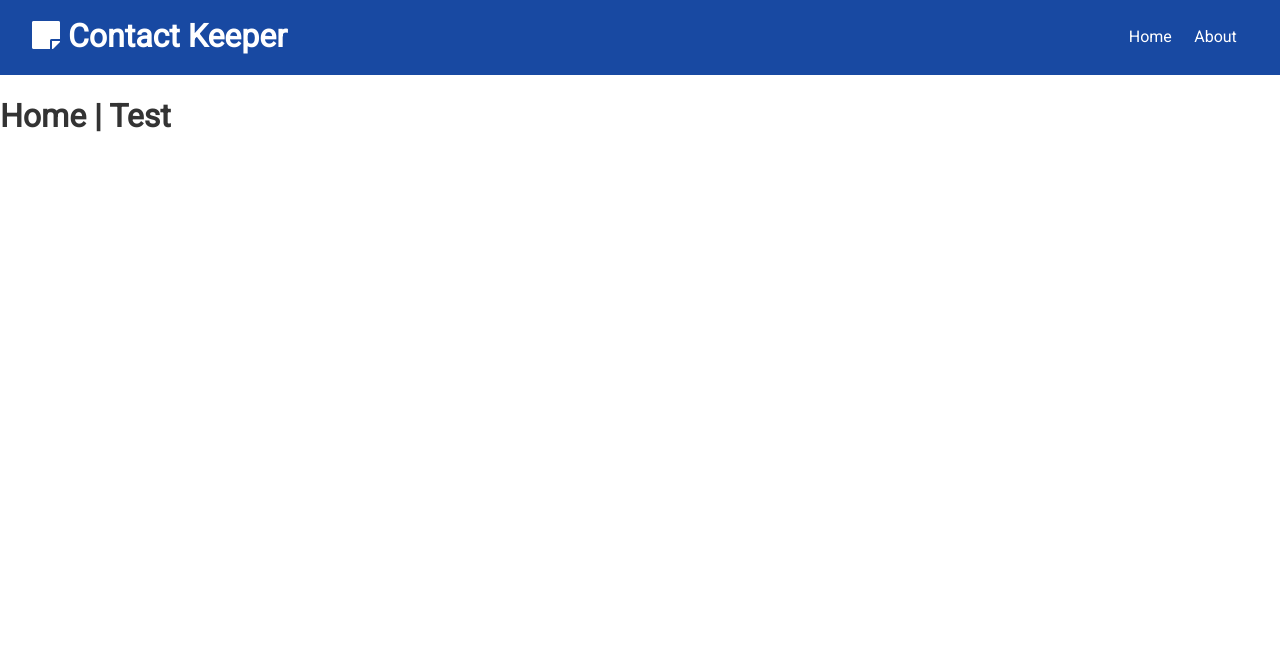
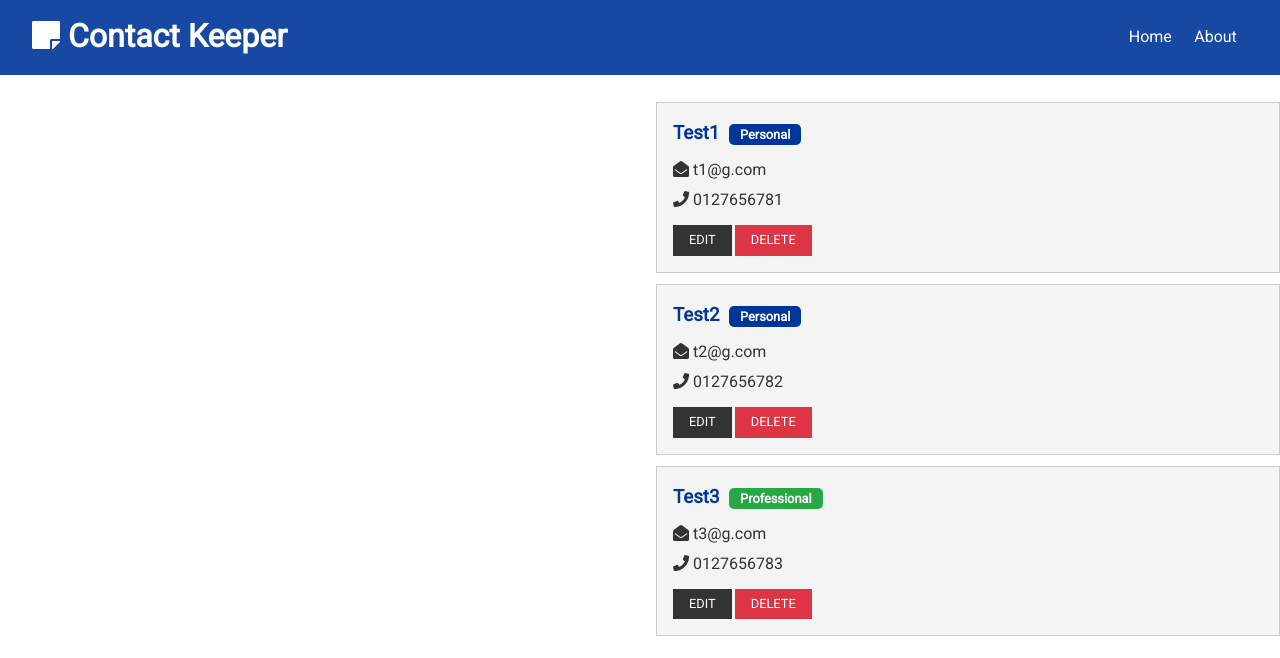
Before and after one commit to AF3204/contactKeeperAfd, a React (Create React App) app in the folder client/: page / in a window 1280 px wide. Shown: the top 658 px of the page. Built offline with nearby package versions, Linux system fonts and the light colour scheme.

Commit message:
ADDED: Contact and ContactItem

```diff
--- a/client/src/App.js
+++ b/client/src/App.js
@@ -5,8 +5,12 @@
 import Home from './components/pages/Home'
 import About from './components/pages/About'
 
+// Contact
+import ContactState from './context/contact/ContactState';
+
 const App=()=>{
   return (
+    <ContactState>
       <Router>
         <Fragment>
           <Navbar/>
@@ -17,7 +21,7 @@
         </Switch>
 
       </Router>
-
+    </ContactState>
   );
 }
 
--- /dev/null
+++ b/client/src/components/contacts/ContactItem.js
@@ -0,0 +1,31 @@
+import React from 'react'
+import PropTypes from 'prop-types'
+
+const ContactItem = ({contact}) => {
+    const {id, name, email, phone, type} = contact
+    return (
+        <div className='card bg-light'>
+            <h3 className='text-primary text-left'>
+                {name} <span className={'badge ' +(
+                    type === 'Professional' ? 'badge-success' : 'badge-primary'
+                )}>{type.charAt(0).toUpperCase()+type.slice(1)}</span>
+            </h3>
+            <ul className='list'>
+                {email && (<li ><i className='fas fa-envelope-open'/> {email}</li>)}
+                {phone && (<li><i className='fas fa-phone'/> {phone}</li>)}
+            </ul>
+
+            <p>
+                <button className='btn btn-dark btn-sm'>EDIT</button>
+                <button className='btn btn-danger btn-sm'>DELETE</button>
+            </p>
+
+        </div>
+    )
+}
+
+ContactItem.propTypes={
+    contact:PropTypes.object.isRequired,
+}
+
+export default ContactItem
--- /dev/null
+++ b/client/src/components/contacts/Contacts.js
@@ -0,0 +1,26 @@
+import React, {Fragment, useContext} from 'react'
+import ContactContext from '../../context/contact/contactContext';
+
+import ContactItem from "../contacts/ContactItem.js"
+
+
+const Contacts = () => {
+    // 20210804 - Using the values from the Context
+    const contactContext = useContext(ContactContext)
+
+    // 20210804 - Destructuring
+    const { contacts } = contactContext
+
+
+    return (
+        <Fragment>
+            <div>
+                {contacts.map(contact=>(
+                    <ContactItem key={contact.id} contact={contact}/>
+                ))}
+            </div>
+        </Fragment>
+    )
+}
+
+export default Contacts
--- a/client/src/components/pages/Home.js
+++ b/client/src/components/pages/Home.js
@@ -1,8 +1,19 @@
 import React from "react"
+import Contacts from '../contacts/Contacts.js'
+
 const Home =()=>{
     return(
-        <div>
-            <h1>Home | Test</h1>
+        // <div className='p'>
+        //     <h1>Home | Test</h1>
+        // </div>
+        <div className='grid-2'>
+            <div>
+                {/* Contact Form */}
+            </div>
+            <div>
+                {/* Contact List */}
+                <Contacts/>
+            </div>
         </div>
     )
 }
--- /dev/null
+++ b/client/src/context/contact/ContactState.js
@@ -0,0 +1,79 @@
+import React, {useReducer} from 'react'
+import uuid from 'uuid'
+import ContactContext from './contactContext'
+import contactReducer from './contactReducer'
+import {
+    ADD_CONTACT,
+    DELETE_CONTACT,
+    SET_CURRENT,
+    CLEAR_CURRENT,
+    UPDATE_CONTACT,
+    FILTER_CONTACTS,
+    CLEAR_FILTER
+} from '../types.js'
+
+const ContactState = (props) =>{
+
+    const initialState = {
+        contacts:[
+            {
+                id:1,
+                name:'Test1',
+                email:'t1@g.com',
+                phone:'0127656781',
+                type:'Personal',
+            },
+            {
+                id:2,
+                name:'Test2',
+                email:'t2@g.com',
+                phone:'0127656782',
+                type:'Personal',
+            },
+            {
+                id:3,
+                name:'Test3',
+                email:'t3@g.com',
+                phone:'0127656783',
+                type:'Professional',
+            }
+        ]
+    }
+
+    const [state, dispatch] = useReducer(contactReducer, initialState)
+
+    // Add Contact
+
+    // Delete Contact
+
+    // Set Contact
+
+    // Clear current contact
+
+    // Update Contact
+
+    // Filter Contacts
+
+    // Clear Contacts
+
+    return (
+        <ContactContext.Provider
+          value={{
+            contacts: state.contacts
+          }}
+        >
+          {props.children}
+        </ContactContext.Provider>
+      );
+
+    // If the above does not work, then use the one below
+    // return {<ContactContext.Provider
+    //             value={{
+    //                 contacts: state.contacts
+    //             }}>
+    //             {props.children}
+    //         </ContactContext.Provider>}
+
+}
+
+export default ContactState
--- /dev/null
+++ b/client/src/context/contact/contactContext.js
@@ -0,0 +1,5 @@
+import { createContext } from "react";
+
+const contactContext = createContext()
+
+export default contactContext
--- /dev/null
+++ b/client/src/context/types.js
@@ -0,0 +1,9 @@
+export const ADD_CONTACT = 'ADD_CONTACT'
+export const DELETE_CONTACT = 'DELETE_CONTACT'
+export const SET_CURRENT = 'SET_CURRENT'
+export const CLEAR_CURRENT = 'CLEAR_CURRENT'
+export const UPDATE_CONTACT = 'UPDATE_CONTACT'
+export const FILTER_CONTACTS = 'FILTER_CONTACTS'
+export const CLEAR_FILTER = 'CLEAR_FILTER'
+export const SET_ALERT = 'SET_ALERT'
+export const REMOVE_ALERT = 'REMOVE_ALERT'
```
Also changed, not shown: client/src/components/contacts/ContactForm.js (added, +11 -0 lines), client/src/context/contact/contactReducer.js (added). Lines whose indentation alone changed are shown as unchanged.
